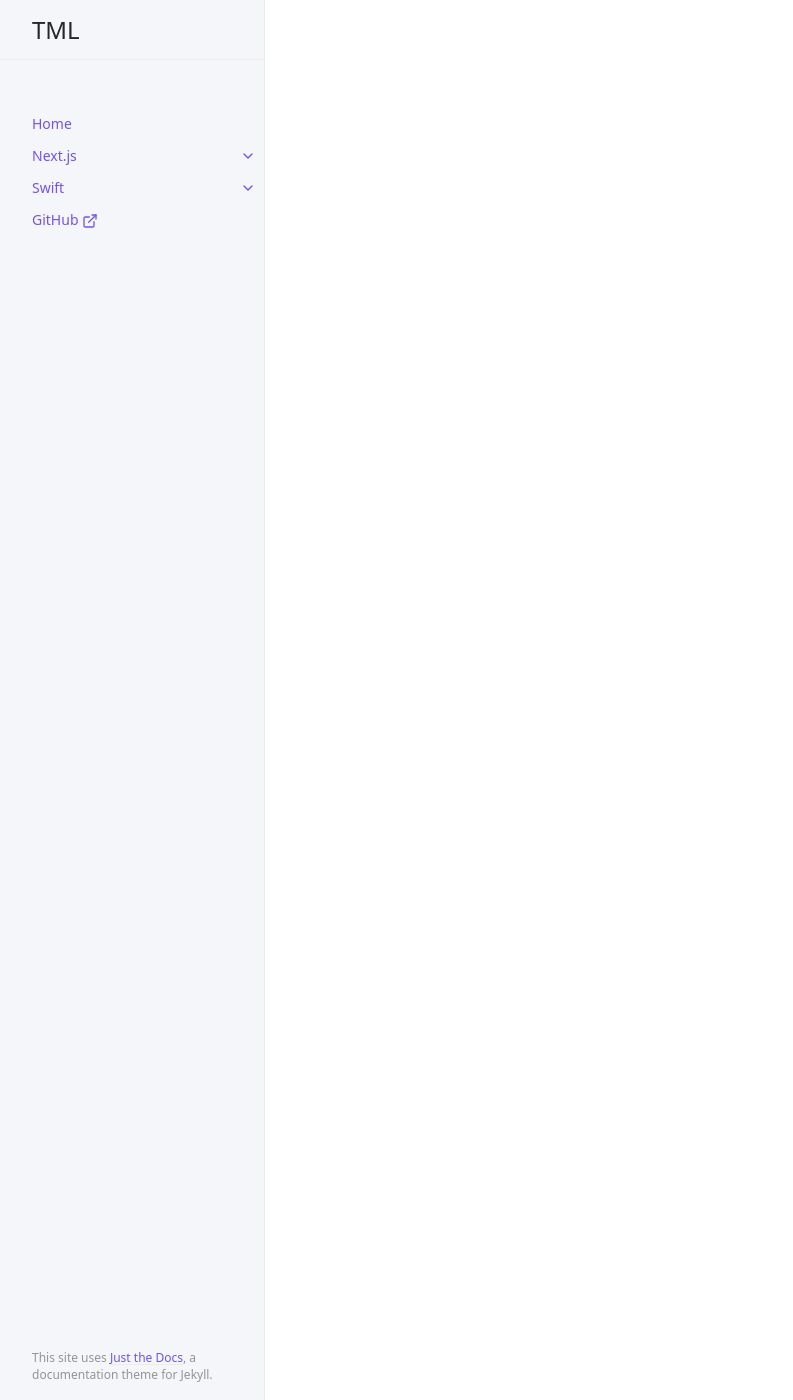
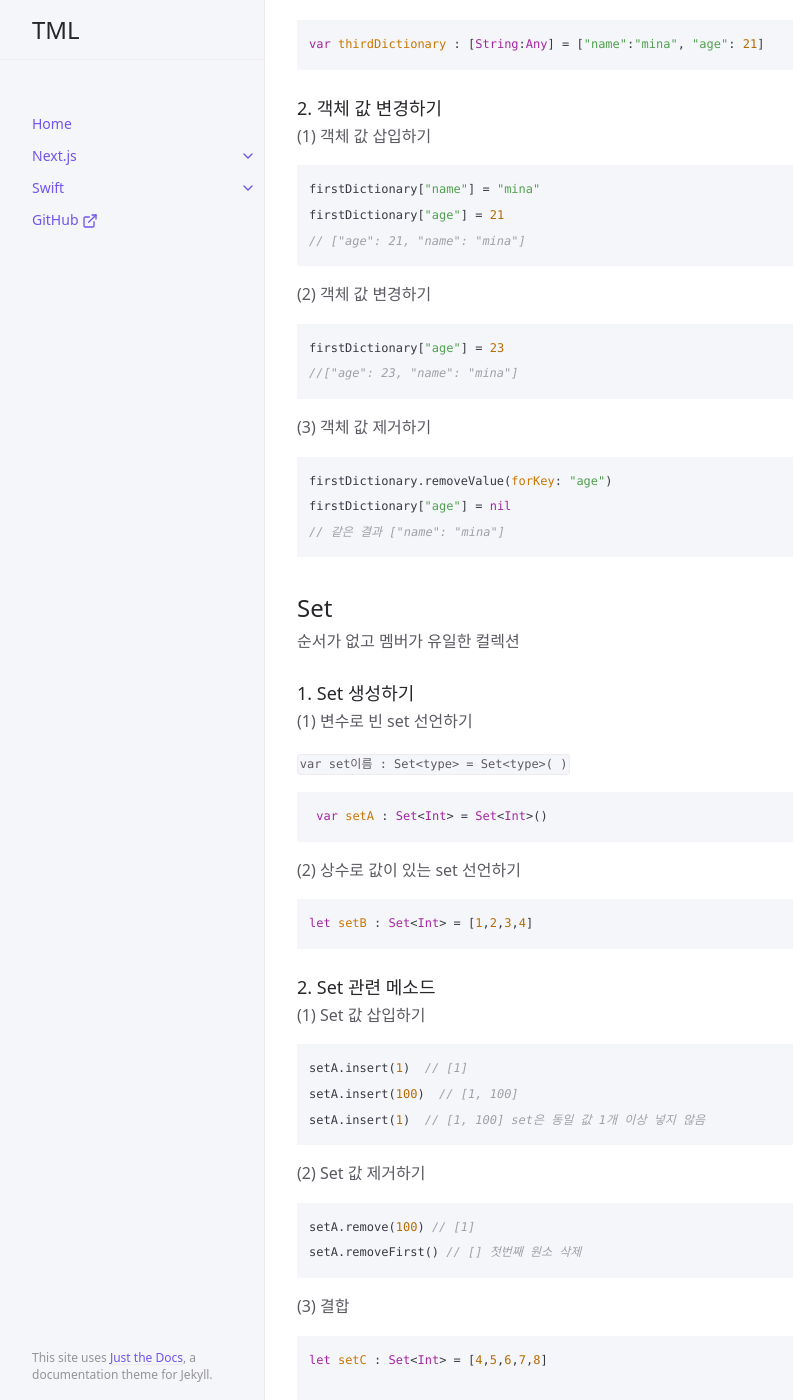
Before and after one commit to chaemina/chaemina.github.io, a Jekyll site: the page built from docs/swift/collection.md, in a window 1280 px wide and 1400 px high, scrolled down 1914 px. Shown: the whole window, without its empty margins (107-900 px from the left). Built offline with Jekyll 4.4.1, drawn with Linux system fonts in a browser that asks for light colours; cached includes are drawn as plain includes; some of the changed text lies outside the part shown.

Commit message:
update: 24.01.26

````diff
--- a/docs/swift/collection.md
+++ b/docs/swift/collection.md
@@ -42,22 +42,23 @@ var fourthArray : [Int] = []
 let letArray = [1,2,3]
 ```
 
-{: .highlight}
-상수로 선언된 배열은 `append` `remove` 메소드로 값을 변경 할 수 없다.
-
 ### 2. 배열 관련 메소드
 
+(1) 배열 값 삽입하기
 ```swift
 firstArray.append(1)
 firstArray.append(100)
 // firstArray.append("hi") 배열 타입 벗어나서 안됨
 ```
+
+(2) 배열 값 제거하기
 ```swift
 firstArray.remove(at: 0) // 0번 인덱스 삭제
 firstArray.removeLast() // 마지막 인덱스 삭제
 firstArray.removeAll() // 모든 배열 원소 삭제
 ```
 
+(3) 그 외 메소드
 ```swift
 firstArray.contains(1) // true
 firstArray.contains(101) //false
@@ -71,3 +72,102 @@ firstArray.count // 원소의 개수
 
 ## Dictionary
 키와 값의 쌍으로 이루어진 컬렉션
+
+### 1. Dictionary 생성하기
+(1) 변수로 빈 객체 선언하기
+
+ `var 객체이름 : Dictionary<key 타입, value 타입> = [key 타입:value 타입]( )`
+
+```swift
+var firstDictionary : Dictionary<String, Any> = [String:Any]()
+var secondDictionary : [String:Any] = [:]
+```
+
+(2) 상수로 값이 있는 객체 선언하기
+```swift
+var thirdDictionary : [String:Any] = ["name":"mina", "age": 21]
+```
+
+### 2. 객체 값 변경하기
+
+(1) 객체 값 삽입하기
+```swift
+firstDictionary["name"] = "mina"
+firstDictionary["age"] = 21
+// ["age": 21, "name": "mina"]
+```
+
+(2) 객체 값 변경하기
+```swift
+firstDictionary["age"] = 23
+//["age": 23, "name": "mina"]
+```
+
+(3) 객체 값 제거하기
+```swift
+firstDictionary.removeValue(forKey: "age")
+firstDictionary["age"] = nil
+// 같은 결과 ["name": "mina"]
+```
+
+
+
+## Set
+순서가 없고 멤버가 유일한 컬렉션
+
+### 1. Set 생성하기
+(1) 변수로 빈 set 선언하기
+
+ `var set이름 : Set<type> = Set<type>( )`
+
+ ```swift
+ var setA : Set<Int> = Set<Int>()
+ ```
+
+(2) 상수로 값이 있는 set 선언하기
+```swift
+let setB : Set<Int> = [1,2,3,4]
+```
+
+### 2. Set 관련 메소드
+
+(1) Set 값 삽입하기
+```swift
+setA.insert(1)  // [1]
+setA.insert(100)  // [1, 100]
+setA.insert(1)  // [1, 100] set은 동일 값 1개 이상 넣지 않음
+```
+
+(2) Set 값 제거하기
+```swift
+setA.remove(100) // [1]
+setA.removeFirst() // [] 첫번째 원소 삭제
+```
+
+(3) 결합
+```swift
+let setC : Set<Int> = [4,5,6,7,8]
+
+let union : Set<Int> = setB.union(setC) //[5, 6, 3, 8, 7, 4, 2, 1] 합집합
+
+let sortedUnion : [Int] = union.sorted() //[1, 2, 3, 4, 5, 6, 7, 8] 정렬
+
+let intersection : Set<Int> = setB.intersection(setC) // [4] 교집합
+
+let subtracting : Set<Int> = setB.subtracting(setC) //  [3, 1, 2] 차집합
+```
+
+(4) 그 외 메소드
+```swift
+setB.contains(1) // true
+setB.contains(10) //false
+```
+
+```swift
+setA.count
+```
+
+
+
+{:.warning}
+상수로 선언된 Array, Dictionary, Set의 값은 변경 할 수 없다.
````
